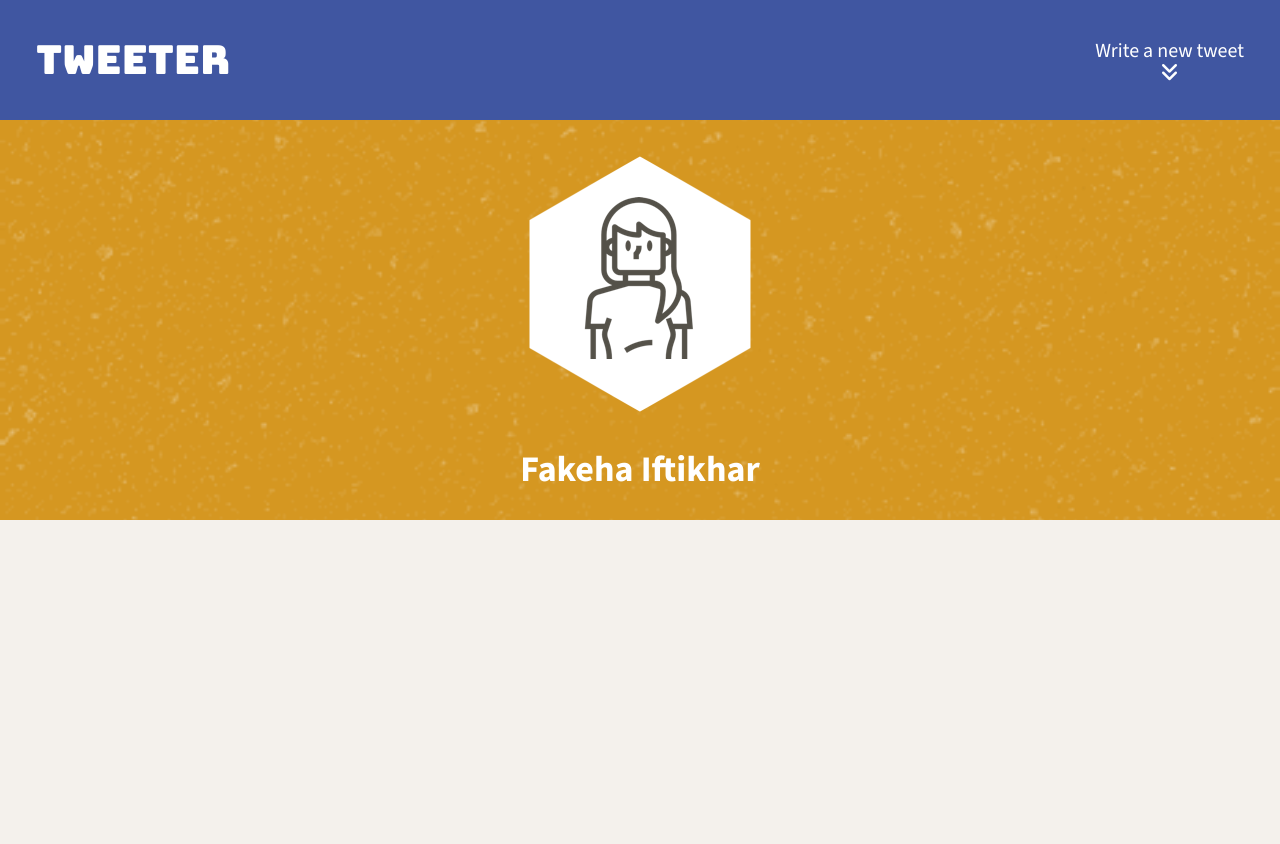
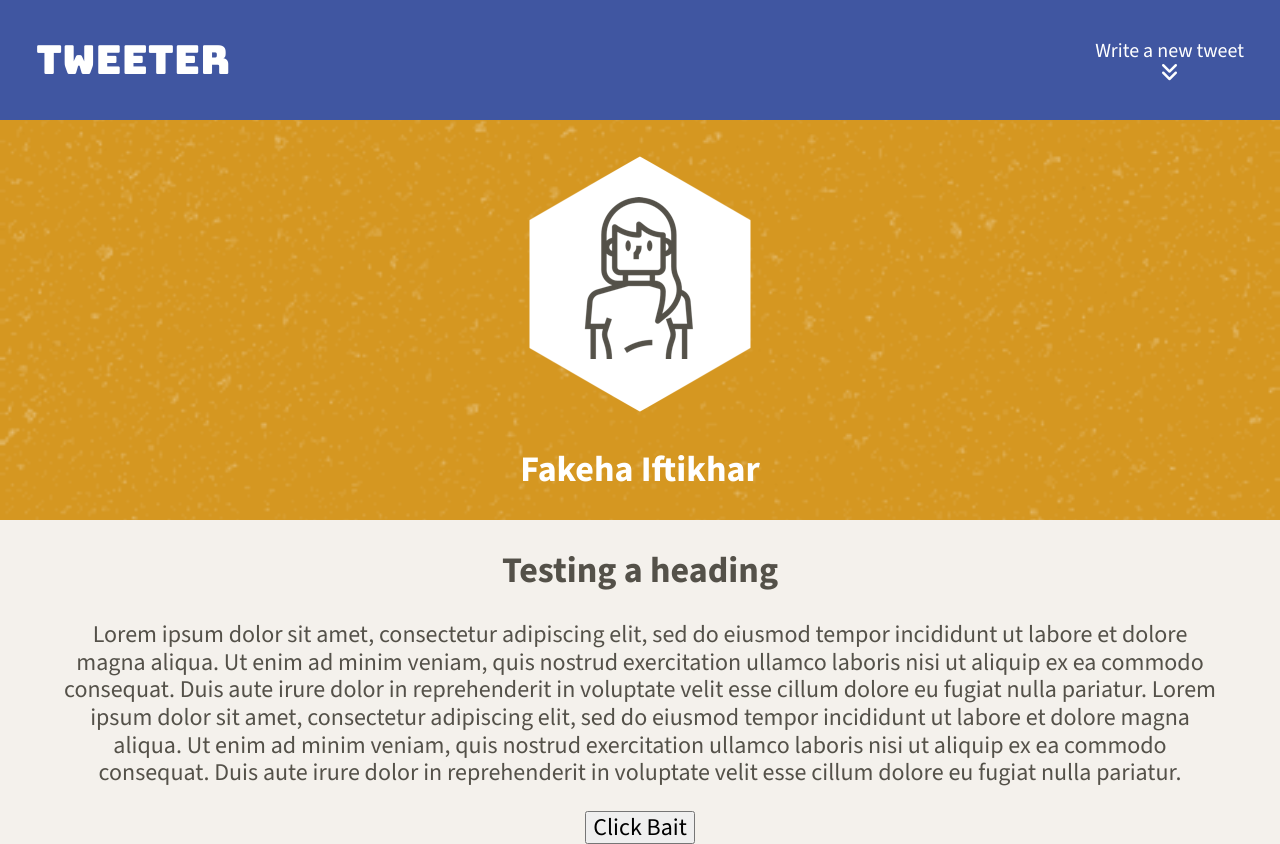
Before and after one commit to Fakeha-38/tweeter, a website: page public/index.html in a window 1280 px wide. Before the commit the page ends 800 px from the top, so only its background shows below. Drawn offline with nearby package versions, Linux system fonts and the light colour scheme.

Commit message:
Added the main contained dummy data and set its styling to be centered with respect to its parent (body) with 90% width

```diff
--- a/public/index.html
+++ b/public/index.html
@@ -35,15 +35,18 @@
     </nav>
     <header>
       <div class="user-avatar">
-        <img src="/images/profile-hex.png">
+        <img src="/images/profile-hex.png" alt="Fakeha Iftikhar Avatar Image">
       </div>
       <!-- <br> -->
       <div class="user-name">
         <h2>Fakeha Iftikhar</h2>
       </div>
     </header>
-
     <!-- Page-specific (main) content here -->
-    <main class="container"></main>
+    <main class="container">
+      <h2>Testing a heading</h2>
+      <p>Lorem ipsum dolor sit amet, consectetur adipiscing elit, sed do eiusmod tempor incididunt ut labore et dolore magna aliqua. Ut enim ad minim veniam, quis nostrud exercitation ullamco laboris nisi ut aliquip ex ea commodo consequat. Duis aute irure dolor in reprehenderit in voluptate velit esse cillum dolore eu fugiat nulla pariatur. Lorem ipsum dolor sit amet, consectetur adipiscing elit, sed do eiusmod tempor incididunt ut labore et dolore magna aliqua. Ut enim ad minim veniam, quis nostrud exercitation ullamco laboris nisi ut aliquip ex ea commodo consequat. Duis aute irure dolor in reprehenderit in voluptate velit esse cillum dolore eu fugiat nulla pariatur.</p>
+      <button>Click Bait</button>
+    </main>
   </body>
 </html>
--- a/public/styles/layout.css
+++ b/public/styles/layout.css
@@ -36,8 +36,20 @@ body {
   font-optical-sizing: auto;
   font-weight: 400;
   font-style: normal;
+  /* display:flex;
+  flex-direction:column;
+  justify-content:center; */
+
 }
 
 /*
  * Additional CSS can be defined below or in other CSS files, as per instructions
  */
+
+ main.container {
+  text-align: center;
+  width: 90%;
+  margin: 0 auto;
+
+  background-color: #f4f1ec;
+ }
--- a/server/data-files/initial-tweets.json
+++ b/server/data-files/initial-tweets.json
@@ -8,7 +8,7 @@
     "content": {
       "text": "If I have seen further it is by standing on the shoulders of giants"
     },
-    "created_at": 1716764044742
+    "created_at": 1716768496376
   },
   {
     "user": {
@@ -19,6 +19,6 @@
     "content": {
       "text": "Je pense , donc je suis"
     },
-    "created_at": 1716850444742
+    "created_at": 1716854896376
   }
 ]
```
